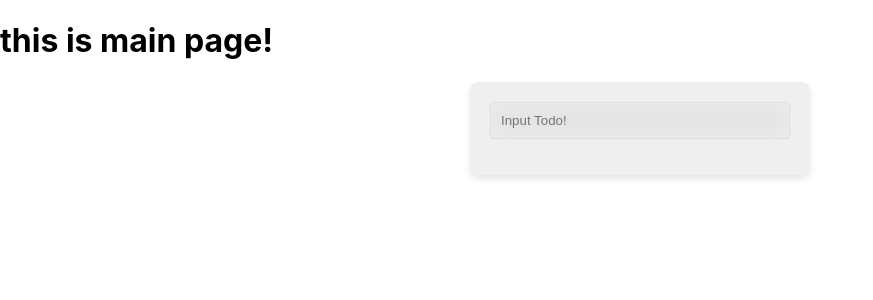
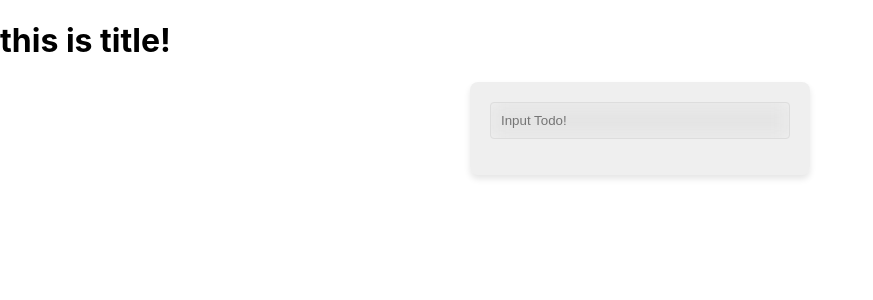
Before and after one commit to ga111o/firefox-startpage, a React (Create React App) app: page / in a window 1280 px wide. Shown: the top 300 px of the page, without its empty margins (0-873 px from the left). Built offline with nearby package versions, Linux system fonts and the light colour scheme.

Commit message:
create Title

```diff
--- a/src/components/MainPage.js
+++ b/src/components/MainPage.js
@@ -1,10 +1,10 @@
-import { useState } from "react";
 import Todo from "./Todo";
+import Title from "./Title";
 
 function MainPage() {
     return (
         <div>
-            <h1>this is main page!</h1>
+            <Title />
             <Todo />
         </div>
     );
--- /dev/null
+++ b/src/components/Title.js
@@ -0,0 +1,11 @@
+import { useEffect, useState } from "react";
+
+function Title() {
+    return (
+        <div>
+            <h1>this is title!</h1>
+        </div>
+    );
+}
+
+export default Title;
```
Also changed, not shown: src/components/large.png (deleted).
